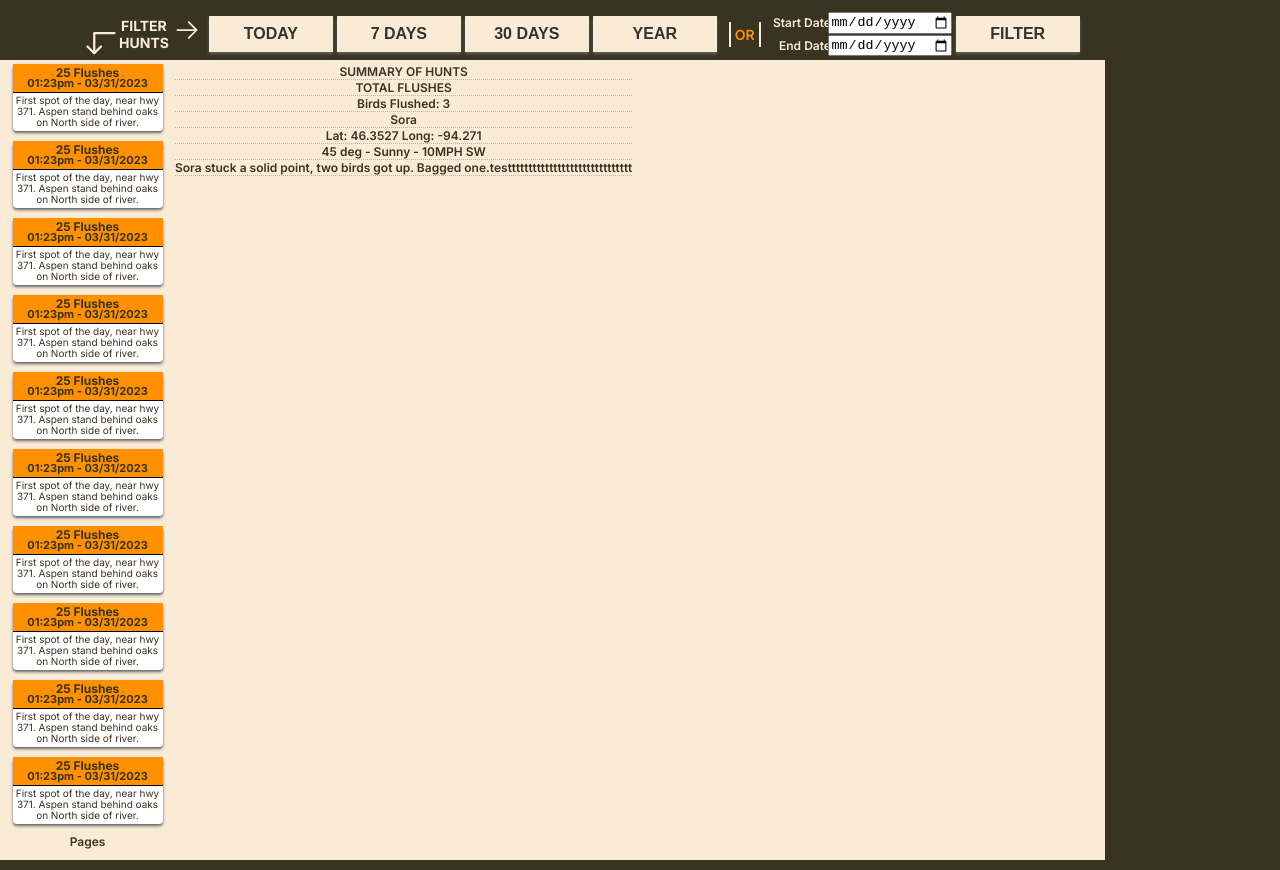
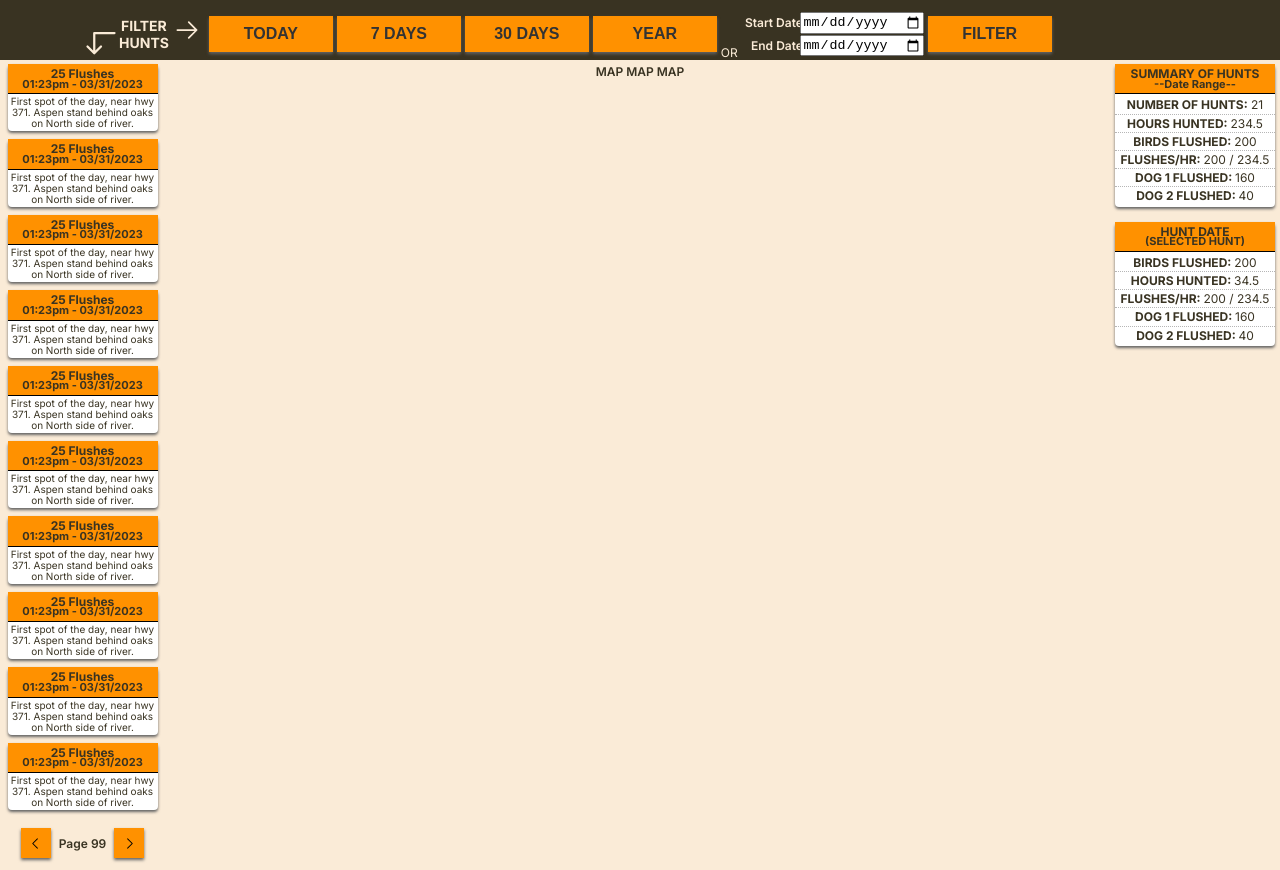
Before and after one commit to babylaker6/modernflush, a plain HTML site: page index.html in a window 1280 px wide. Drawn offline with Linux system fonts and the light colour scheme.

Commit message:
4_14_23 upload

```diff
--- a/css/style.css
+++ b/css/style.css
@@ -25,7 +25,7 @@ body {
   height: 500px;
   font-size: 12px;
   display: grid;
-  grid-template-columns: 175px 1fr 175px;
+  grid-template-columns: 165px 1fr 165px;
   grid-template-rows: 60px 1fr;
 }
 
@@ -63,12 +63,17 @@ menu {
   align-self: center;
 }
 
+.divider.test {
+  color: white;
+  font-size: 30px;
+}
+
 button {
   display: flex;
   align-items: center;
   justify-content: center;
   align-self: center;
-  background-color: #faebd7;
+  background-color: #ff9100;
   border: none;
   width: 124px;
   height: 36px;
@@ -80,7 +85,7 @@ button {
   color: #333333;
 }
 button:hover {
-  background: #ff9100;
+  background: #cc7400;
 }
 
 .filter {
@@ -103,106 +108,107 @@ button:hover {
 
 section {
   background: #faebd7;
-  height: 800px;
+  height: 810px;
   padding-top: 4px;
   color: #393322;
   font-size: 12px;
   font-weight: 600;
+}
+
+.section-hunts {
   display: flex;
   flex-direction: column;
   align-items: center;
-  flex-shrink: 0;
-  gap: 10px;
-  /* overflow: scroll; */
+  gap: 8px;
 }
 
-.hunt {
+.card {
   background-color: #ffffff;
   display: flex;
   flex-direction: column;
   border-radius: 4px;
-  /* padding-top: 3px; */
   align-items: center;
   justify-items: flex-start;
-
-  width: 150px;
-  height: 67px;
   box-shadow: 0px 2px 3px rgb(99, 99, 99);
-  flex-shrink: 0;
-  font-size: 11px;
-  font-weight: 500;
 }
 
-.hunt:hover {
-  background: #ff9100;
+.hunt {
+  width: 150px;
+  height: 200px;
+  font-size: 10px;
+  font-weight: 700;
 }
 
-.hunt-top {
+.section-hunts .card:hover div {
+  background: #cc7400;
+}
+
+.card-top {
   width: 100%;
-  height: 28px;
   background-color: #ff9100;
-  padding-top: 4px;
-  padding-bottom: 4px;
+  padding-top: 5px;
+  padding-bottom: 5px;
   font-weight: bolder;
   font-size: 12px;
   line-height: 0.8;
 }
+.card-bottom {
+  border-top: 1px solid black;
+  width: 100%;
+  height: 100%;
+  font-weight: lighter;
+  padding-top: 2px;
+  padding-bottom: 2px;
+  line-height: 1.1;
+}
 
-.hunt-top p:last-child {
+.card-top p:last-child {
   padding-top: 1px;
   font-size: 11px;
 }
 
-.hunt-bottom {
-  border-top: 1px solid black;
-  /* background-color: #faebd7; */
-  font-size: 10px;
-  font-weight: lighter;
-  /* margin-top: 2px; */
-  padding-top: 2px;
-
-  line-height: 1.1;
+.pagination {
+  /* background-color: white; */
+  justify-content: center;
+  display: flex;
+  width: 100%;
+  gap: 0.5rem;
+  align-items: center;
+  padding-bottom: 5px;
 }
 
-.map {
-  padding-top: 10px;
-  background-color: grey;
+.pagination button {
+  width: 30px;
+  height: 30px;
 }
 
-.map-section {
+.hunt-stats {
   display: flex;
   flex-direction: column;
-  align-items: flex-start;
-  width: 100%;
+  gap: 15px;
+  padding-right: 5px;
 }
 
-.hunts-details {
-  /* justify-items: left; */
-  display: grid;
-  flex-direction: column;
-  /* background-color: rgb(241, 241, 241); */
+.hunt-summary {
+  display: flex;
+  font-size: 12px;
   font-weight: 500;
 }
 
-/* .flush-details div:first-child {
+.hunt-summary .card-bottom p {
+  border-bottom: 1px dotted #b6b6b6;
+  padding: 2px;
+}
+
+.hunt-summary .card-bottom p:last-child {
+  border-bottom: none;
+  padding: 2px;
+}
+
+.hunt-summary .card-bottom p span:first-child {
   font-weight: 700;
-  background-color: white;
-  border-top: 4px double #333333;
-  border-bottom: 1px solid #888888;
-  padding-top: 3px;
-  padding-bottom: 3px;
-} */
+}
 
-.hunt-details div {
-  /* background-color: white; */
-  border-bottom: 1px dotted #b6b6b6;
+.pagination div {
+  display: flex;
 }
-/*
-.hunts-details div:last-child {
-  font-size: 10px;
-  /* background-color: white;
-  border-top: 2px solid #333333;
-  border-bottom: 4px double #888888;
-  padding-top: 3px;
-  padding-bottom: 3px;
-} */
--- /dev/null
+++ b/css/svgStyle.css
@@ -0,0 +1,4 @@
+svg {
+  fill: #ff9100;
+  width: 50px;
+}
--- a/index.html
+++ b/index.html
@@ -11,6 +11,7 @@
       href="https://fonts.googleapis.com/css2?family=Inter:wght@400;500;600;700&display=swap"
       rel="stylesheet"
     />
+    <script defer src="script.js"></script>
     <title>Modern Flush Counter</title>
   </head>
   <body>
@@ -58,143 +59,168 @@
       </div>
       <button>Filter</button>
     </menu>
-    <section>
-      <div class="hunt">
-        <div class="hunt-top">
+    <section class="section-hunts">
+      <div class="card hunt">
+        <div class="card-top">
           <p>25 Flushes</p>
           <p>01:23pm - 03/31/2023</p>
         </div>
-        <div class="hunt-bottom">
+        <div class="card-bottom">
           <p>
             First spot of the day, near hwy 371. Aspen stand behind oaks on
             North side of river.
           </p>
         </div>
       </div>
-      <div class="hunt">
-        <div class="hunt-top">
+      <div class="card hunt">
+        <div class="card-top">
           <p>25 Flushes</p>
           <p>01:23pm - 03/31/2023</p>
         </div>
-        <div class="hunt-bottom">
+        <div class="card-bottom">
           <p>
             First spot of the day, near hwy 371. Aspen stand behind oaks on
             North side of river.
           </p>
         </div>
       </div>
-      <div class="hunt">
-        <div class="hunt-top">
+      <div class="card hunt">
+        <div class="card-top">
           <p>25 Flushes</p>
           <p>01:23pm - 03/31/2023</p>
         </div>
-        <div class="hunt-bottom">
+        <div class="card-bottom">
           <p>
             First spot of the day, near hwy 371. Aspen stand behind oaks on
             North side of river.
           </p>
         </div>
       </div>
-      <div class="hunt">
-        <div class="hunt-top">
+      <div class="card hunt">
+        <div class="card-top">
           <p>25 Flushes</p>
           <p>01:23pm - 03/31/2023</p>
         </div>
-        <div class="hunt-bottom">
+        <div class="card-bottom">
           <p>
             First spot of the day, near hwy 371. Aspen stand behind oaks on
             North side of river.
           </p>
         </div>
       </div>
-      <div class="hunt">
-        <div class="hunt-top">
+      <div class="card hunt">
+        <div class="card-top">
           <p>25 Flushes</p>
           <p>01:23pm - 03/31/2023</p>
         </div>
-        <div class="hunt-bottom">
+        <div class="card-bottom">
           <p>
             First spot of the day, near hwy 371. Aspen stand behind oaks on
             North side of river.
           </p>
         </div>
       </div>
-      <div class="hunt">
-        <div class="hunt-top">
+      <div class="card hunt">
+        <div class="card-top">
           <p>25 Flushes</p>
           <p>01:23pm - 03/31/2023</p>
         </div>
-        <div class="hunt-bottom">
+        <div class="card-bottom">
           <p>
             First spot of the day, near hwy 371. Aspen stand behind oaks on
             North side of river.
           </p>
         </div>
       </div>
-      <div class="hunt">
-        <div class="hunt-top">
+      <div class="card hunt">
+        <div class="card-top">
           <p>25 Flushes</p>
           <p>01:23pm - 03/31/2023</p>
         </div>
-        <div class="hunt-bottom">
+        <div class="card-bottom">
           <p>
             First spot of the day, near hwy 371. Aspen stand behind oaks on
             North side of river.
           </p>
         </div>
       </div>
-      <div class="hunt">
-        <div class="hunt-top">
+      <div class="card hunt">
+        <div class="card-top">
           <p>25 Flushes</p>
           <p>01:23pm - 03/31/2023</p>
         </div>
-        <div class="hunt-bottom">
+        <div class="card-bottom">
           <p>
             First spot of the day, near hwy 371. Aspen stand behind oaks on
             North side of river.
           </p>
         </div>
       </div>
-      <div class="hunt">
-        <div class="hunt-top">
+      <div class="card hunt">
+        <div class="card-top">
           <p>25 Flushes</p>
           <p>01:23pm - 03/31/2023</p>
         </div>
-        <div class="hunt-bottom">
+        <div class="card-bottom">
           <p>
             First spot of the day, near hwy 371. Aspen stand behind oaks on
             North side of river.
           </p>
         </div>
       </div>
-      <div class="hunt">
-        <div class="hunt-top">
+      <div class="card hunt">
+        <div class="card-top">
           <p>25 Flushes</p>
           <p>01:23pm - 03/31/2023</p>
         </div>
-        <div class="hunt-bottom">
+        <div class="card-bottom">
           <p>
             First spot of the day, near hwy 371. Aspen stand behind oaks on
             North side of river.
           </p>
         </div>
       </div>
-      <div>Pages</div>
+      <section class="pagination">
+        <button class="prev-page">
+          <object data="img/chevLeft.svg" width="15"></object>
+        </button>
+        <div>Page 99</div>
+        <button class="next-page">
+          <object data="img/chevRight.svg" width="15"></object>
+        </button>
+      </section>
     </section>
-    <section class="map-section">
-      <div class="hunt-details">
-        <div>SUMMARY OF HUNTS</div>
-        <div>TOTAL FLUSHES</div>
-        <div>Birds Flushed: 3</div>
-        <div>Sora</div>
-        <div>Lat: 46.3527 Long: -94.271</div>
-        <div>45 deg - Sunny - 10MPH SW</div>
-        <div>
-          Sora stuck a solid point, two birds got up. Bagged
-          one.testttttttttttttttttttttttttttttt
+    <section class="section-map">
+      <div class="map">MAP MAP MAP</div>
+    </section>
+    <section class="hunt-stats">
+      <div class="card hunt-summary">
+        <div class="card-top">
+          <p>SUMMARY OF HUNTS</p>
+          <p>--Date Range--</p>
+        </div>
+        <div class="card-bottom">
+          <p><span>NUMBER OF HUNTS:</span><span> 21</span></p>
+          <p><span>HOURS HUNTED: </span><span>234.5</span></p>
+          <p><span>BIRDS FLUSHED: </span><span>200</span></p>
+          <p><span>FLUSHES/HR: </span><span>200 / 234.5</span></p>
+          <p><span>DOG 1 FLUSHED: </span><span>160</span></p>
+          <p><span>DOG 2 FLUSHED: </span><span>40</span></p>
         </div>
       </div>
-      <div class="map"></div>
+      <div class="card hunt-summary">
+        <div class="card-top">
+          <p>HUNT DATE</p>
+          <p>(SELECTED HUNT)</p>
+        </div>
+        <div class="card-bottom">
+          <p><span>BIRDS FLUSHED: </span><span>200</span></p>
+          <p><span>HOURS HUNTED: </span><span>34.5</span></p>
+          <p><span>FLUSHES/HR: </span><span>200 / 234.5</span></p>
+          <p><span>DOG 1 FLUSHED: </span><span>160</span></p>
+          <p><span>DOG 2 FLUSHED: </span><span>40</span></p>
+        </div>
+      </div>
     </section>
   </body>
 </html>
--- a/script.js
+++ b/script.js
@@ -0,0 +1,10 @@
+"use strict";
+
+const testVar = document.querySelector(".divider");
+// testVar.className
+console.log(`${testVar.classList}`);
+testVar.classList.add("divider.test");
+console.log(`${testVar.classList}`);
+testVar.classList.remove("divider");
+console.log(`${testVar.classList}`);
+console.log("test test test boom");
```
Also changed, not shown: img/arrowLeftDown.svg (added), img/arrowRight.svg (added), img/chevLeft.svg (added), img/chevRight.svg (added), pages/login.html (added), pages/signup.html (added).
